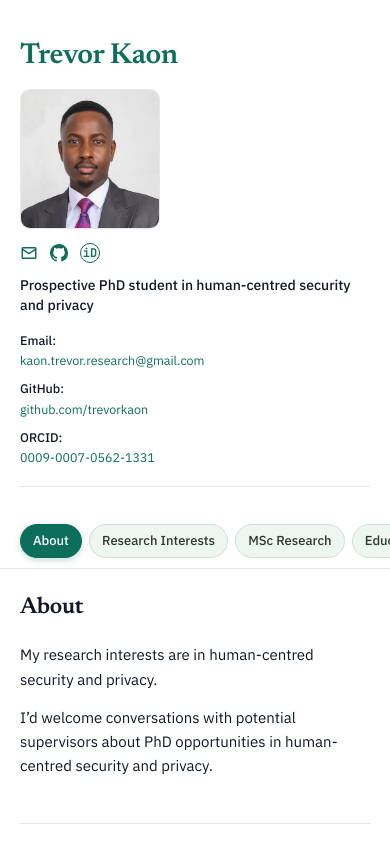
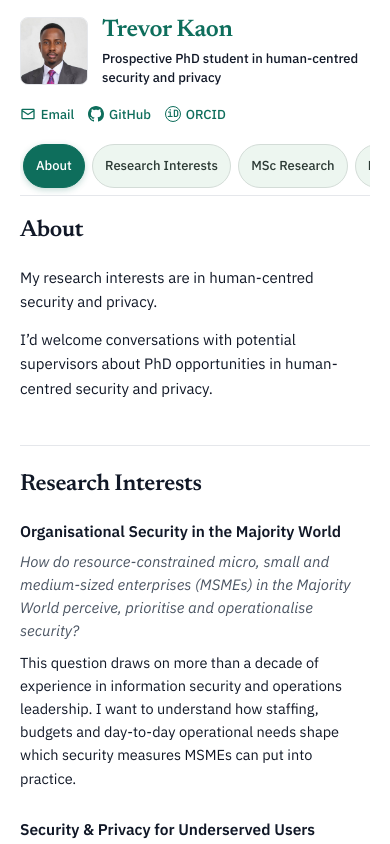
Before and after one commit to trevorkaon/trevorkaon.github.io, a plain HTML site: page index.html in a window 390 px wide. Shown: the top 844 px of the page. Drawn offline with Linux system fonts and the light colour scheme.

Commit message:
Fix mobile academic profile navigation and contacts

```diff
--- a/index.html
+++ b/index.html
@@ -221,9 +221,12 @@
     line-height: 1;
   }
 
-  .icons a.orcid:focus-visible {
+  .icons a.orcid-link:focus-visible {
     border-radius: 50%;
   }
+
+  .profile-header { display: contents; }
+  .icon-label { display: none; }
 
   .role {
     font-size: 14px;
@@ -251,8 +254,66 @@
   }
 
   @media (max-width: 767px) {
-    .grid { gap: 0; }
+    html { scroll-padding-top: calc(5rem + env(safe-area-inset-top, 0px)); }
+    .wrap {
+      padding: 1rem max(1.25rem, env(safe-area-inset-right, 0px)) 3rem
+        max(1.25rem, env(safe-area-inset-left, 0px));
+    }
+    .grid { grid-template-columns: minmax(0, 1fr); gap: 0; }
     aside { display: contents; }
+
+    .profile-header {
+      display: grid;
+      grid-template-columns: 68px minmax(0, 1fr);
+      align-items: center;
+      gap: 0.35rem 0.875rem;
+    }
+
+    .profile-header h1 {
+      grid-column: 2;
+      grid-row: 1;
+      align-self: end;
+      margin: 0;
+      font-size: 24px;
+    }
+
+    .profile-header .portrait {
+      grid-column: 1;
+      grid-row: 1 / span 2;
+      width: 68px;
+      height: 68px;
+      margin: 0;
+      border-radius: 8px;
+    }
+
+    .profile-header .role {
+      grid-column: 2;
+      grid-row: 2;
+      align-self: start;
+      margin: 0;
+      font-size: 13px;
+    }
+
+    .profile-header .icons {
+      grid-column: 1 / -1;
+      grid-row: 3;
+      gap: 0 0.875rem;
+      margin: 0;
+    }
+
+    .profile-header .icons a {
+      min-height: 44px;
+      gap: 0.3rem;
+      font-size: 13px;
+      font-weight: 500;
+    }
+
+    .profile-header .icons svg,
+    .profile-header .icons .orcid { width: 16px; height: 16px; }
+    .profile-header .icons .orcid { font-size: 10px; }
+    .icon-label { display: inline; }
+    .meta-list { display: none; }
+    main > section { scroll-margin-top: 0; }
 
     nav.sections-nav {
       position: sticky;
@@ -262,10 +323,8 @@
       overflow-x: auto;
       -webkit-overflow-scrolling: touch;
       scrollbar-width: none;
-      padding: 0.65rem 0.5rem;
-      margin: 0.5rem -1.25rem 1.5rem;
-      padding-left: 1.25rem;
-      padding-right: 1.25rem;
+      padding: 0.45rem 3px;
+      margin: 0 0 1.25rem;
       background: color-mix(in srgb, var(--bg) 95%, transparent);
       backdrop-filter: blur(10px);
       -webkit-backdrop-filter: blur(10px);
@@ -283,6 +342,9 @@
     }
 
     nav.sections-nav a {
+      display: inline-flex;
+      align-items: center;
+      min-height: 44px;
       white-space: nowrap;
       padding: 0.35rem 0.75rem;
       border-radius: 9999px;
@@ -292,7 +354,8 @@
       font-weight: 500;
       text-decoration: none;
       font-size: 13px;
-      transition: all 0.15s ease;
+      transition: background-color 0.18s ease, border-color 0.18s ease,
+        color 0.18s ease, box-shadow 0.18s ease;
     }
 
     nav.sections-nav a:focus-visible {
@@ -305,6 +368,11 @@
       color: var(--bg);
       box-shadow: 0 2px 6px rgba(14, 110, 92, 0.25);
     }
+  }
+
+  @media (prefers-reduced-motion: reduce) {
+    html { scroll-behavior: auto; }
+    .icons a, nav.sections-nav, nav.sections-nav a { transition: none; }
   }
 
   @media (min-width: 768px) {
@@ -482,25 +550,29 @@
 <div class="wrap">
 <div class="grid">
 <aside>
+<div class="profile-header">
 <h1>Trevor Kaon</h1>
 <img alt="Portrait of Trevor Kaon" class="portrait" height="140" src="portrait.jpg" width="140"/>
 <div class="icons">
 <a aria-label="Email" href="mailto:kaon.trevor.research@gmail.com" title="Email">
 <svg aria-hidden="true" viewbox="0 0 24 24"><path d="M4 4h16a2 2 0 0 1 2 2v12a2 2 0 0 1-2 2H4a2 2 0 0 1-2-2V6a2 2 0 0 1 2-2zm0 2v.4l8 5.2 8-5.2V6H4zm16 2.8-8 5.2-8-5.2V18h16V8.8z"></path></svg>
+<span class="icon-label">Email</span>
 </a>
 <a aria-label="GitHub" href="https://github.com/trevorkaon" rel="me noopener" title="GitHub">
 <svg aria-hidden="true" viewbox="0 0 24 24"><path d="M12 0C5.37 0 0 5.37 0 12c0 5.31 3.435 9.795 8.205 11.385.6.105.825-.255.825-.57 0-.285-.015-1.23-.015-2.235-3.015.555-3.795-.735-4.035-1.41-.135-.345-.72-1.41-1.23-1.695-.42-.225-1.02-.78-.015-.795.945-.015 1.62.87 1.845 1.23 1.08 1.815 2.805 1.305 3.495.99.105-.78.42-1.305.765-1.605-2.67-.3-5.46-1.335-5.46-5.925 0-1.305.465-2.385 1.23-3.225-.12-.3-.54-1.53.12-3.18 0 0 1.005-.315 3.3 1.23.96-.27 1.98-.405 3-.405s2.04.135 3 .405c2.295-1.56 3.3-1.23 3.3-1.23.66 1.65.24 2.88.12 3.18.765.84 1.23 1.905 1.23 3.225 0 4.605-2.805 5.625-5.475 5.925.435.375.81 1.095.81 2.22 0 1.605-.015 2.895-.015 3.3 0 .315.225.69.825.57A12.02 12.02 0 0024 12c0-6.63-5.37-12-12-12z"></path></svg>
+<span class="icon-label">GitHub</span>
 </a>
-<a aria-label="ORCID" class="orcid" href="https://orcid.org/0009-0007-0562-1331" rel="me noopener" title="ORCID">iD</a>
+<a aria-label="ORCID" class="orcid-link" href="https://orcid.org/0009-0007-0562-1331" rel="me noopener" title="ORCID"><span class="orcid" aria-hidden="true">iD</span><span class="icon-label">ORCID</span></a>
 </div>
 <p class="role">Prospective PhD student in human-centred security and privacy</p>
+</div>
 <div class="meta-list">
 <p><strong>Email:</strong><br/><a href="mailto:kaon.trevor.research@gmail.com">kaon.trevor.research@gmail.com</a></p>
 <p><strong>GitHub:</strong><br/><a href="https://github.com/trevorkaon" rel="noopener">github.com/trevorkaon</a></p>
 <p><strong>ORCID:</strong><br/><a href="https://orcid.org/0009-0007-0562-1331" rel="noopener">0009-0007-0562-1331</a></p>
 </div>
 <nav aria-label="Sections" class="sections-nav" id="sticky-nav">
-<a class="active" href="#about">About</a>
+<a class="active" aria-current="location" href="#about">About</a>
 <a href="#research-interests">Research Interests</a>
 <a href="#msc">MSc Research</a>
 <a href="#education">Education</a>
@@ -580,45 +652,60 @@
 </div>
 </div>
 <script>
-  (function() {
+  (() => {
     const nav = document.getElementById('sticky-nav');
-    function updateScrollShadow() {
-      if (window.scrollY > 8) {
-        nav.classList.add('scrolled');
-      } else {
-        nav.classList.remove('scrolled');
+    const links = [...nav.querySelectorAll('a')];
+    const sections = links.map(link => document.getElementById(link.hash.slice(1)));
+    const mobile = window.matchMedia('(max-width: 767px)');
+    let current = nav.querySelector('[aria-current]');
+    let frame = 0;
+    let railTimer;
+
+    function revealCurrentLink() {
+      const link = current.getBoundingClientRect();
+      const rail = nav.getBoundingClientRect();
+      if (link.left < rail.left || link.right > rail.right) {
+        nav.scrollBy({
+          left: link.left - rail.left - (nav.clientWidth - link.width) / 2,
+          behavior: 'instant'
+        });
       }
     }
-    window.addEventListener('scroll', updateScrollShadow, { passive: true });
-    updateScrollShadow();
 
-    const navLinks = document.querySelectorAll('nav.sections-nav a');
-    const sections = document.querySelectorAll('main > section');
+    function updateNavigation() {
+      frame = 0;
+      nav.classList.toggle('scrolled', window.scrollY > 8);
+      const scrollPadding = parseFloat(getComputedStyle(document.documentElement).scrollPaddingTop);
+      const readingLine = Math.max(scrollPadding, mobile.matches ? nav.getBoundingClientRect().bottom : 0) + 4;
+      const atEnd = window.scrollY > 0 &&
+        document.scrollingElement.scrollHeight - window.innerHeight - window.scrollY <= 2;
+      let index = 0;
 
-    const observer = new IntersectionObserver((entries) => {
-      entries.forEach(entry => {
-        if (entry.isIntersecting) {
-          const id = entry.target.getAttribute('id');
-          navLinks.forEach(link => {
-            const href = link.getAttribute('href');
-            if (href === '#' + id) {
-              link.classList.add('active');
-              if (window.innerWidth < 768 && typeof link.scrollIntoView === 'function') {
-                link.scrollIntoView({ behavior: 'smooth', block: 'nearest', inline: 'center' });
-              }
-            } else {
-              link.classList.remove('active');
-            }
-          });
-        }
-      });
-    }, {
-      root: null,
-      rootMargin: '-20% 0px -65% 0px',
-      threshold: 0
-    });
+      for (const [position, section] of sections.entries()) {
+        const scrollMargin = parseFloat(getComputedStyle(section).scrollMarginTop);
+        if (section.getBoundingClientRect().top <= readingLine + scrollMargin) index = position;
+      }
 
-    sections.forEach(section => observer.observe(section));
+      const next = atEnd ? links[links.length - 1] : links[index];
+      if (next === current) return;
+      current.classList.remove('active');
+      current.removeAttribute('aria-current');
+      next.classList.add('active');
+      next.setAttribute('aria-current', 'location');
+      current = next;
+
+    }
+
+    function scheduleUpdate() {
+      if (!frame) frame = requestAnimationFrame(updateNavigation);
+      clearTimeout(railTimer);
+      if (mobile.matches) railTimer = setTimeout(revealCurrentLink, 150);
+    }
+
+    window.addEventListener('scroll', scheduleUpdate, { passive: true });
+    window.addEventListener('resize', scheduleUpdate);
+    window.addEventListener('hashchange', scheduleUpdate);
+    scheduleUpdate();
   })();
 </script>
 </body>
```
